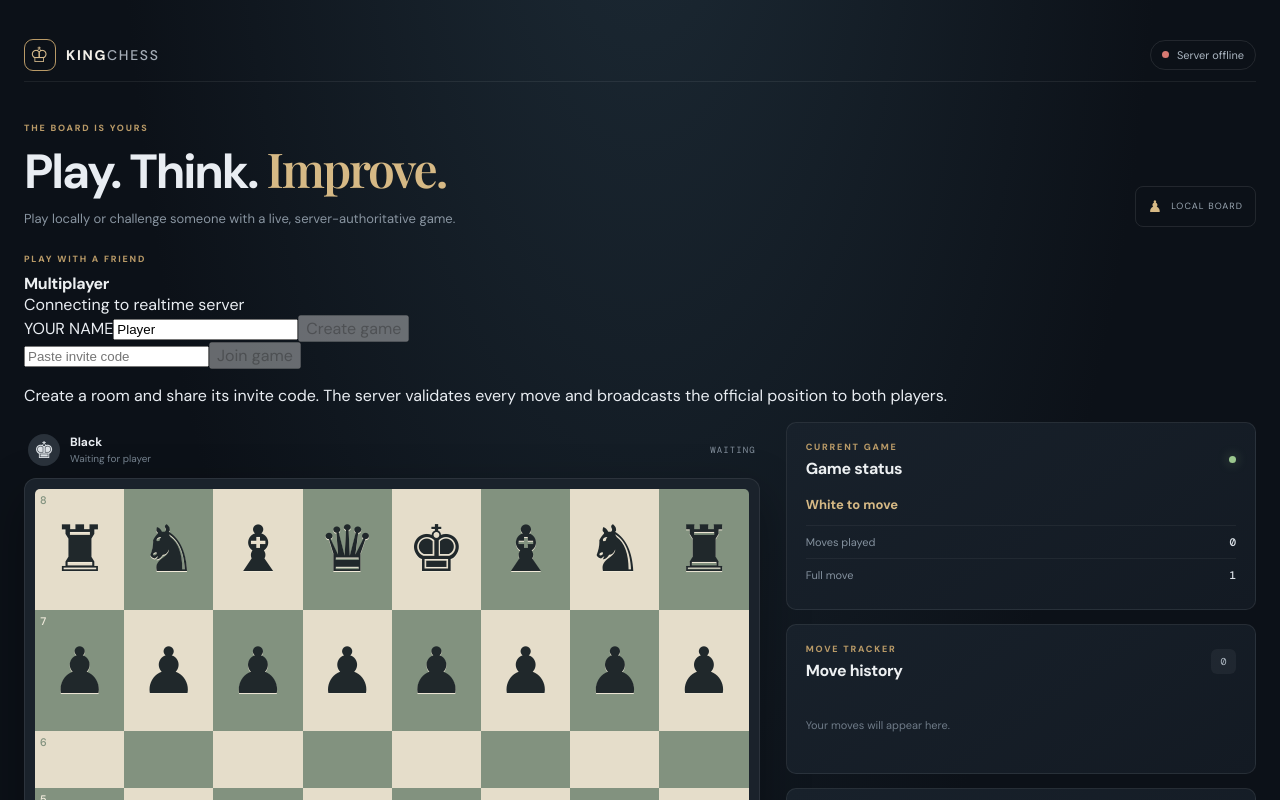
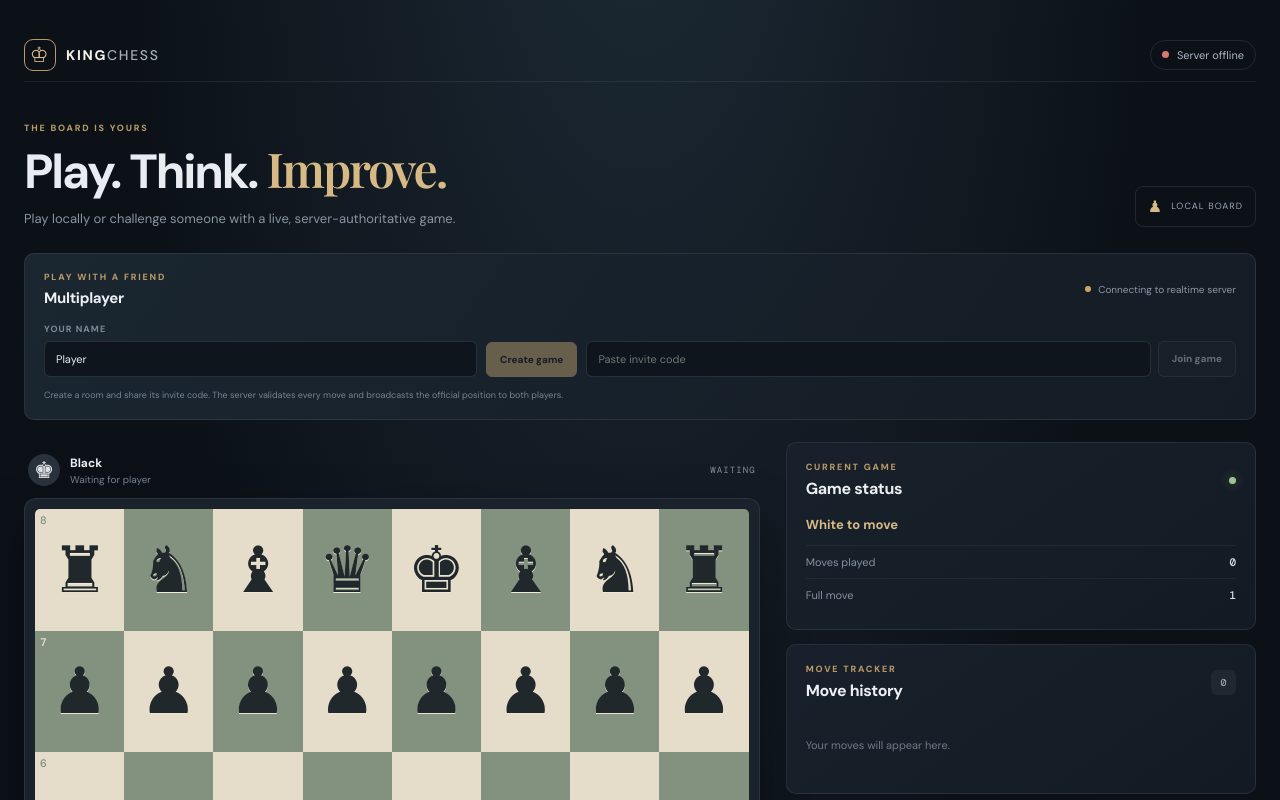
Before and after one commit to DARTVADER1-DROID/King-Chess, a React (Vite) app in the folder apps/web/: page / in a window 1280 px wide. Shown: the top 800 px of the page. Built offline with nearby package versions, Linux system fonts and the light colour scheme; no server answers; a web font is replaced by a local one.

Commit message:
Style multiplayer lobby and room controls

```diff
--- a/apps/web/src/style.css
+++ b/apps/web/src/style.css
@@ -95,3 +95,31 @@ h2{margin:0;color:#edf0f2;font-size:16px;letter-spacing:-.02em}
 .app-footer span{padding:0 5px;color:#b99a67}
 @media(max-width:850px){.game-layout{grid-template-columns:minmax(0,1fr) minmax(280px,.85fr);gap:16px}.side-card{padding:15px}}
 @media(max-width:680px){.app-shell{width:min(100% - 28px,520px);padding-top:15px}.page-heading{padding:30px 0 18px}.heading-chip{display:none}.game-layout{grid-template-columns:1fr;gap:14px}.board-column{width:100%}.side-column{grid-template-columns:1fr}.piece{font-size:clamp(28px,10vw,58px)}.board-frame{padding:7px}.side-card{padding:17px}.board-actions{justify-content:space-between}.quiet-button{flex:1;justify-content:center}}
+
+/* Multiplayer lobby */
+.multiplayer-panel{margin:0 0 22px;padding:17px 19px;border:1px solid #ffffff16;border-radius:10px;background:linear-gradient(125deg,#1a2630,#141c25)}
+.multiplayer-heading{display:flex;align-items:center;justify-content:space-between;gap:12px}
+.multiplayer-heading .eyebrow{margin-bottom:5px}
+.multiplayer-heading h2{font-size:15px}
+.connection-label{display:flex;align-items:center;gap:7px;color:#8b98a4;font-size:10px}
+.connection-label i{width:6px;height:6px;border-radius:50%;background:#d0a75f}
+.connection-label.connected i{background:#9bc78e;box-shadow:0 0 10px #9bc78e77}
+.lobby-controls{display:grid;grid-template-columns:minmax(130px,1fr) auto minmax(250px,1.5fr);gap:9px;align-items:end;margin-top:15px}
+.lobby-field{display:grid;gap:6px}
+.lobby-field span,.room-code span{color:#7f8c98;font-size:9px;font-weight:700;letter-spacing:.12em}
+.lobby-field input,.join-form input{width:100%;min-width:0;padding:10px 11px;border:1px solid #ffffff1c;border-radius:6px;outline:none;background:#0e151d;color:#e8edf1;font:inherit;font-size:11px}
+.lobby-field input:focus,.join-form input:focus{border-color:#b99a67}
+.join-form{display:flex;gap:7px;min-width:0}
+.lobby-button{padding:10px 13px;border:1px solid #c8a873;border-radius:6px;background:#c8a873;color:#171b1d;font-size:10px;font-weight:800;white-space:nowrap;cursor:pointer}
+.lobby-button:hover:not(:disabled){background:#ddc18f}
+.lobby-button:disabled{opacity:.45;cursor:not-allowed}
+.lobby-button.secondary{border-color:#ffffff24;background:#ffffff08;color:#c4ccd3}
+.lobby-button.secondary:hover:not(:disabled){border-color:#b99a67;color:#e6d2ad}
+.multiplayer-note{margin:12px 0 0;color:#778491;font-size:9px;line-height:1.5}
+.multiplayer-error{margin:10px 0 0;color:#e59b91;font-size:11px}
+.room-active{display:flex;align-items:center;justify-content:space-between;gap:14px;margin-top:14px}
+.room-code{display:grid;gap:5px;min-width:0}
+.room-code strong{max-width:340px;overflow:hidden;color:#e5d0a8;font-family:'DM Mono',monospace;font-size:12px;text-overflow:ellipsis}
+.room-players{display:flex;flex-wrap:wrap;gap:12px;color:#c1cbd3;font-size:10px}
+.room-actions{display:flex;gap:7px}
+@media(max-width:680px){.multiplayer-panel{padding:15px}.lobby-controls{grid-template-columns:1fr auto}.lobby-field{grid-column:1/-1}.join-form{grid-column:1/-1}.room-active{align-items:flex-start;flex-direction:column}.room-code strong{max-width:calc(100vw - 60px)}.multiplayer-heading{align-items:flex-start;flex-direction:column}}
```
